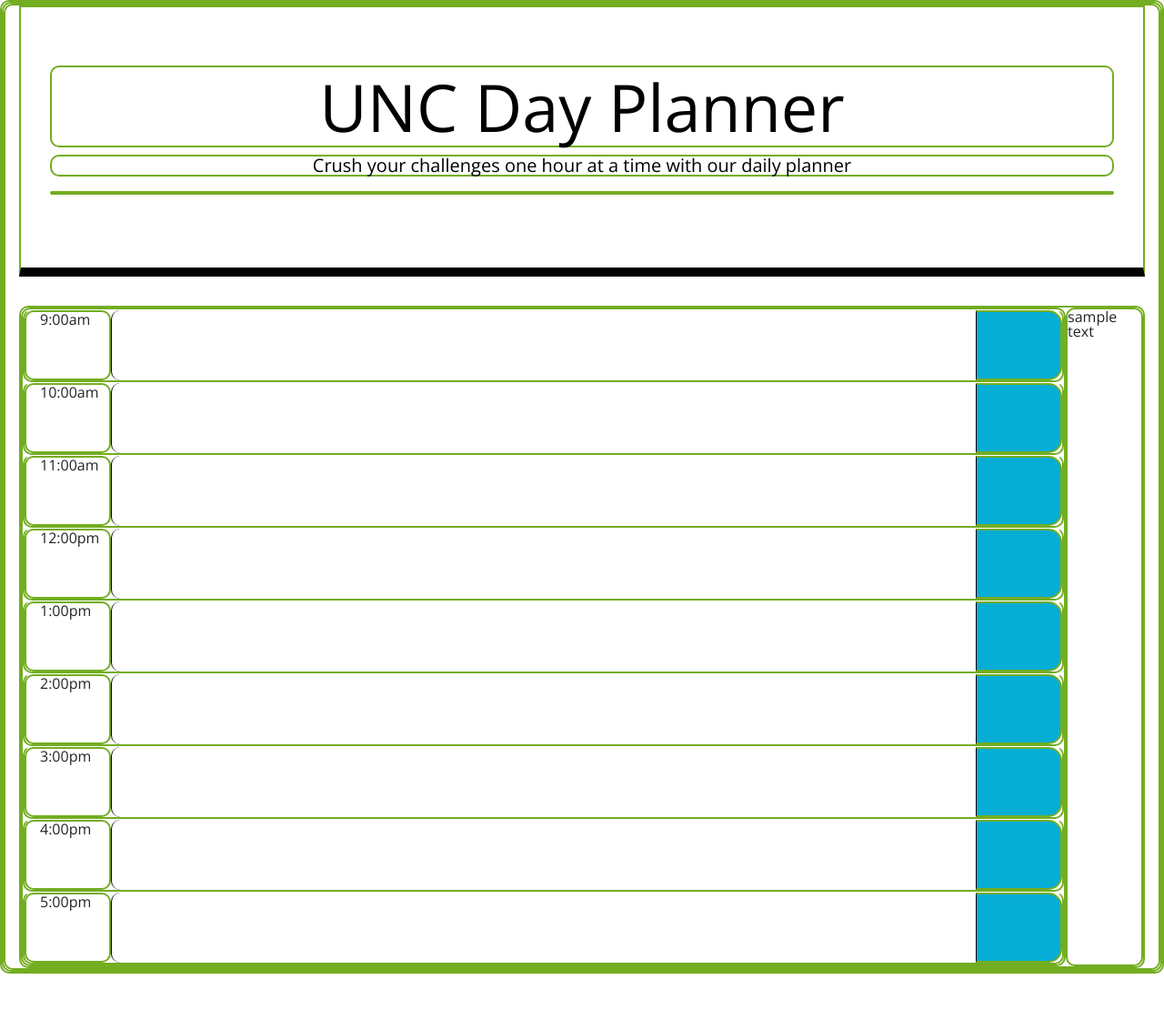
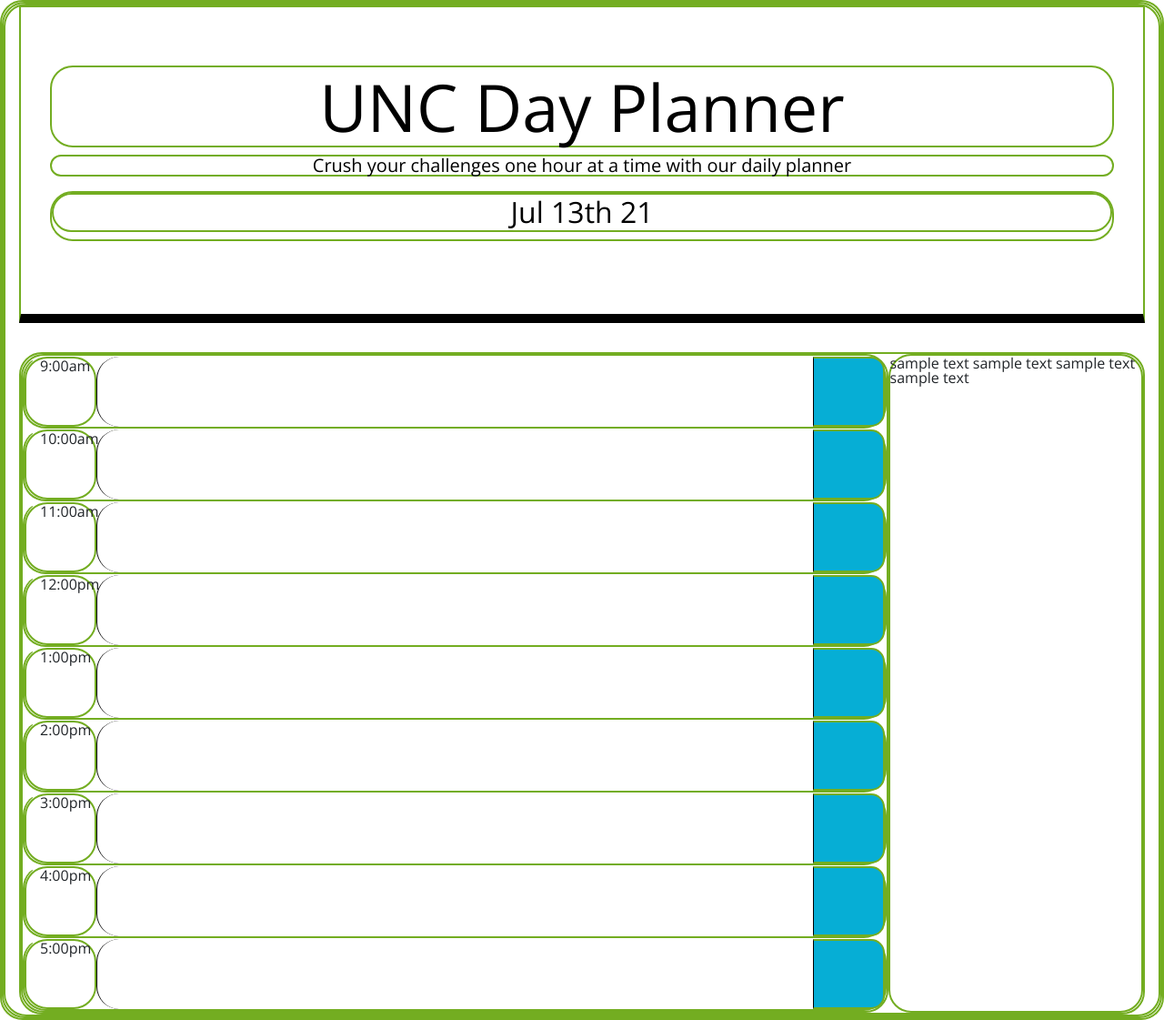
Before and after one commit to CaptainQuickWit/UNC-Day-Planner, a plain HTML site: page index.html in a window 1280 px wide. Shown: the whole page at 91% size. Before the commit the page ends 1070 px from the top, so only its background shows below. Drawn offline with nearby package versions, Linux system fonts and the light colour scheme; a web font is replaced by a local one.

Commit message:
page saves to storage, retreiving from local storage in progress

```diff
--- a/index.html
+++ b/index.html
@@ -31,73 +31,73 @@
       <header class="jumbotron">
         <h1 class="display-3">UNC Day Planner</h1>
         <p class="lead">Crush your challenges one hour at a time with our daily planner</p>
-        <p id="currentDay" class="lead"></p>
+        <p id="date" class="lead"></p>
       </header>
 
         <div class = "d-flex flex-row justify-content-end">
           <main class = "container-fluid">
 
               <div  class=" row">
-                <div class="rowHour col-1">9:00am</div>
-                <textarea class="col-10" id = "9am" data-state="empty"></textarea>
+                <div class=" col-1">9:00am</div>
+                <textarea class="col-10" id = "9am" data-index=0> </textarea>
                 <button class="saveBtn col-1"></button>
               </div>
 
             <div  class=" row">
-              <div class="rowHour col-1 target">10:00am</div>
-              <textarea class="col-10" id="10am" data-state="empty"></textarea>
+              <div class=" col-1 target">10:00am</div>
+              <textarea class="col-10" id="10am" data-index=1></textarea>
               <button class="saveBtn col-1"></button>
             </div>
 
             <div  class=" row">
-              <div class="rowHour col-1 target">11:00am</div>
-              <textarea class="col-10" id="11am" data-state="empty"></textarea>
+              <div class=" col-1 target">11:00am</div>
+              <textarea class="col-10" id="11am" data-index=2></textarea>
               <button class="saveBtn col-1"></button>
             </div>
 
             <div  class=" row">
-              <div class="rowHour col-1 target" id="12am">12:00pm</div>
-              <textarea class="col-10" data-state="empty"></textarea>
+              <div class=" col-1 target" >12:00pm</div>
+              <textarea class="col-10" data-index=3 id="12pm"></textarea>
               <button class="saveBtn col-1"></button>
             </div>
 
-           <!-- AFTERNOON HOURS -->
 
             <div  class=" row">
-              <div class="rowHour col-1 target" id="1pm">1:00pm</div>
-              <textarea class="col-10" data-state="empty"></textarea>
+              <div class=" col-1 target" >1:00pm</div>
+              <textarea class="col-10" data-index=4 id="1pm"></textarea>
               <button class="saveBtn col-1"></button>
             </div>
 
             <div  class=" row">
-              <div class="rowHour col-1 target">2:00pm</div>
-              <textarea class="col-10" id="2pm" data-state="empty" ></textarea>
+              <div class=" col-1 target">2:00pm</div>
+              <textarea class="col-10" id="2pm" data-index=5 ></textarea>
               <button class="saveBtn col-1"></button>
             </div>
 
             <div  class=" row">
-              <div class="rowHour col-1 target">3:00pm</div>
-              <textarea class="col-10" id="3pm" data-state="empty" ></textarea>
+              <div class=" col-1 target">3:00pm</div>
+              <textarea class="col-10" id="3pm" data-index=6 ></textarea>
               <button class="saveBtn col-1"></button>
             </div>
 
             <div  class=" row">
-              <div class="rowHour col-1 target" id="4pm" data-state="empty" >4:00pm</div>
-              <textarea class="col-10" ></textarea>
+              <div class=" col-1 target"   >4:00pm</div>
+              <textarea class="col-10" id="4pm" data-index=7></textarea>
               <button class="saveBtn col-1"></button>
             </div>
 
             <div  class=" row">
-              <div class="rowHour col-1 target"id="5pm" data-state="empty" >5:00pm</div>
-              <textarea class="col-10" ></textarea>
+              <div class=" col-1 target" >5:00pm</div>
+              <textarea class="col-10" id="5pm" data-index=8 ></textarea>
               <button class="saveBtn col-1"></button>
             </div>
 
 
           </main>
 
-          <aside class = "">
-            sample text
+          <aside class = "ml-6">
+            sample text sample text
+            sample text sample text
 
           </aside>
 
--- a/script.js
+++ b/script.js
@@ -1,13 +1,128 @@
 
-$(document).ready(render("start"));
+$(document).ready(start);
+var timeblocks = $('textarea').get();
+var date;
+var noteIdArray = [];
 
-var date = moment().format("MMM Do YY");
+$(".saveBtn").on("click", function (event) {
+    event.preventDefault();
+    currentEle = $(this);
+    storage("save",currentEle);
+});
 
-function render(action) {
-    switch(action) {
-        case "start":
+function start() {
+    date = moment().format("MMM Do YY");
+            //code
+            $('#date').html(`<h2>${date}</h2>`);
+            storage("fetch");
 
-            //code
+}
+
+function storage(action, element) {
+    var index = 0;
+
+    switch(action){
+        //case save saves the notes and puts it into the localstorage
+        case "save":
+            var textArea = $(element).siblings("textarea");
+            var notes = textArea.val();
+
+            var id = textArea.attr("id");
+            //var rowHourActive = $(this).siblings("textarea").data("number");
+            window.localStorage.setItem(id, notes);
+
+            console.log(id+"id");
+            console.log(notes+"notes");
+
+            //$(id).attr('saved','true')
+
+
+         break;
+
+         case "fetch": //case fetch retrieves the info from local storage and
+
+            for (var i = 0; i < 9; i++) {
+                noteIdArray[i] = $("textarea[data-index='" + i +"']").attr('id');
+                console.log(noteIdArray[i]+"<<idarray");
+                console.log(i+"<<i for index");
+            }
+            var id = "";
+            //noteIdArray = ["9am","10am","11am","12pm","1pm","2pm","3pm","4pm","5pm"];
+            for (var i = 0; i < noteIdArray.length; i++ ) {
+                id = noteIDArray[i];
+                if (localStorage.getItem(id)) {
+                    $(id).value = localStorage.getItem(id);
+                    console.log(localStorage.getItem(id));
+                }
+
+            }
+
+
         break;
     }
 }
+
+function getData(){
+    for (var j = 0; j < localStorage.length; j++) {
+      var keyNumbers = localStorage.key(j);
+      timeblocks.forEach(function(item) {
+        if (item.dataset.number == keyNumbers) {
+        item.value = localStorage.getItem(keyNumbers)
+        }
+      })
+    }
+}
+
+/*
+
+var today = moment().format("dddd [|] LL [| Week] W");
+
+// you can also use $("#currentDay").append(today); OR document.getElementById("currentDay").textContent = today;
+$("#currentDay").text(today);
+
+// moment.js
+var now = new Date().getHours();
+
+var timeblocks = Array.from(document.getElementsByTagName('textarea'));
+console.log(timeblocks);
+
+function getData(){
+    for (var j = 0; j < localStorage.length; j++) {
+      var keyNumbers = localStorage.key(j);
+      timeblocks.forEach(function(item) {
+        if (item.dataset.number == keyNumbers) {
+        item.value = localStorage.getItem(keyNumbers)
+        }
+      })
+    }
+}
+
+getData();
+
+$(".saveBtn").on("click", function (event) {
+    event.preventDefault();
+    var notes = $(this).siblings("textarea").val();
+    var rowHourActive = $(this).siblings("textarea").data("number");
+    window.localStorage.setItem(rowHourActive, notes);
+
+});
+
+// you can also use: var timeblocks = [].slice.call(timeblocksHTML);
+
+
+function statusTimeblock(){
+    for (var i=0; i<timeblocks.length; i++) {
+        var singleT = timeblocks[i];
+        if (singleT.dataset.number == now) {
+            singleT.classList.add("present");
+        }
+        if (singleT.dataset.number < now) {
+            singleT.classList.add("past");
+        }
+        if (singleT.dataset.number > now) {
+            singleT.classList.add("future");
+        }
+    }
+}
+statusTimeblock();
+*/
--- a/style.css
+++ b/style.css
@@ -13,12 +13,17 @@ textarea{
   padding: 10px;
 }
 
+.roundedCorner {
+  border-radius: 25x;
+  border: 2px solid #73AD21;
+}
+
 .hide {
   display: none;
 }
 
 .bordertest, * {
-  border-radius: 10px;
+  border-radius: 25px;
   border: 2px solid #73AD21;
 }
 
```
